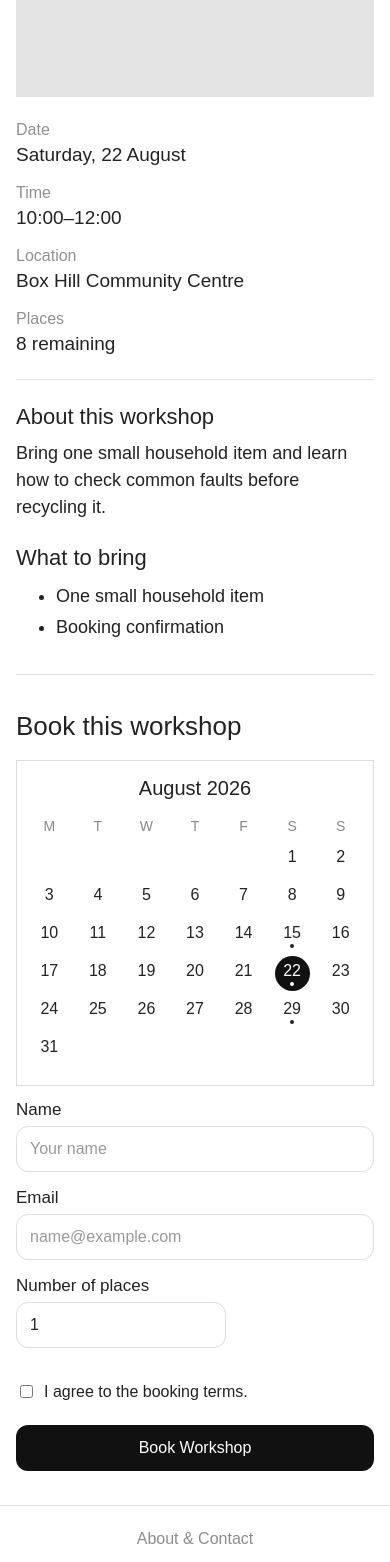
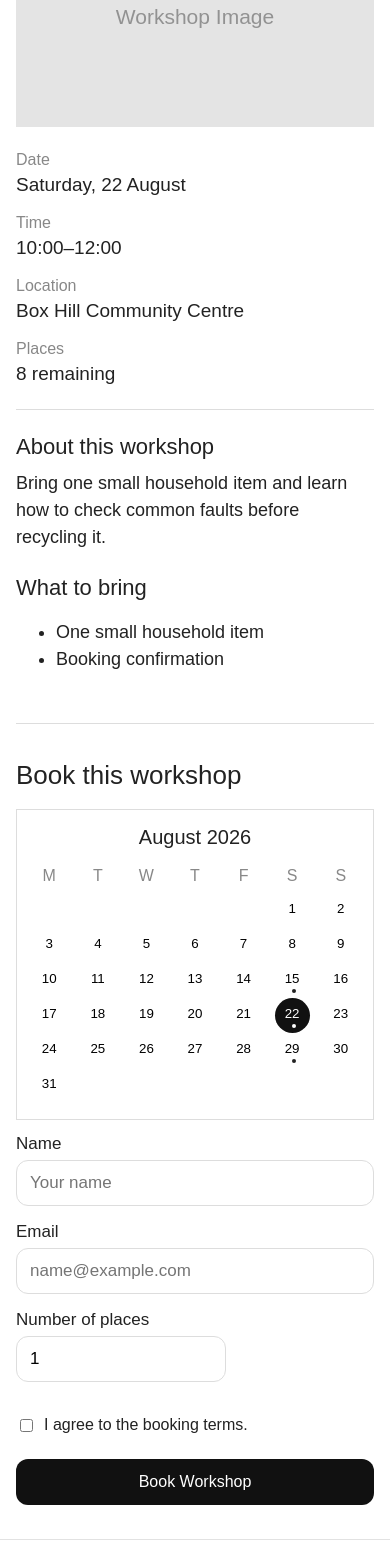
Before and after one commit to DarrenChouCN/reloop-melbourne, a Vue app: page /workshops/basic-repair in a window 390 px wide. Shown: the part 402-1964 px from the top of the page. Built offline with nearby package versions, Linux system fonts and the light colour scheme.

Commit message:
feat: complete validation and improve workshop display

```diff
--- a/src/views/WorkshopView.vue
+++ b/src/views/WorkshopView.vue
@@ -3,6 +3,8 @@ import { computed, reactive, ref } from 'vue'
 import workshop from '../data/workshop.json'
 
 const selectedDate = ref('2026-08-22')
+const days = Array.from({ length: 31 }, (_, index) => index + 1)
+const weekDays = ['M', 'T', 'W', 'T', 'F', 'S', 'S']
 
 const bookingForm = reactive({
   name: '',
@@ -11,81 +13,63 @@ const bookingForm = reactive({
   agreedToTerms: false,
 })
 
-const weekDays = ['M', 'T', 'W', 'T', 'F', 'S', 'S']
-
-// August 2026 starts on Saturday.
-// Since the calendar starts on Monday, five empty cells are required.
-const leadingBlankDays = 5
-const daysInAugust = 31
-
-const calendarDays = Array.from({ length: daysInAugust }, (_, index) => {
-  const day = index + 1
-
-  return {
-    day,
-    date: `2026-08-${String(day).padStart(2, '0')}`,
-  }
+const selectedSession = computed(() => {
+  return workshop.sessions.find((session) => session.date === selectedDate.value)
 })
 
-const availableDates = computed(() => {
-  return new Set(workshop.sessions.map((session) => session.date))
-})
-
-const selectedSession = computed(() => {
-  return workshop.sessions.find((session) => session.date === selectedDate.value) ?? null
-})
-
-function selectDate(date) {
-  selectedDate.value = date
+function dateFor(day) {
+  return `2026-08-${String(day).padStart(2, '0')}`
 }
 
-function isAvailable(date) {
-  return availableDates.value.has(date)
+function hasWorkshop(day) {
+  return workshop.sessions.some((session) => session.date === dateFor(day))
+}
+
+function selectDay(day) {
+  selectedDate.value = dateFor(day)
+}
+
+function submitBooking() {
+  alert(`Booking confirmed for ${selectedSession.value.displayDate}.`)
 }
 </script>
 
 <template>
-  <div class="workshop-page">
-    <section class="page-heading">
+  <main class="workshop-page">
+    <header class="page-heading">
       <h1>{{ workshop.title }}</h1>
       <p>{{ workshop.subtitle }}</p>
-    </section>
+    </header>
 
     <div class="workshop-layout">
       <section class="workshop-details">
         <template v-if="selectedSession">
-          <div class="workshop-image" role="img" aria-label="Basic household item repair workshop">
-            Workshop Image
+          <div class="workshop-image">Workshop Image</div>
+
+          <div class="session-information">
+            <div>
+              <span>Date</span>
+              <p>{{ selectedSession.displayDate }}</p>
+            </div>
+            <div>
+              <span>Time</span>
+              <p>{{ selectedSession.time }}</p>
+            </div>
+            <div>
+              <span>Location</span>
+              <p>{{ selectedSession.location }}</p>
+            </div>
+            <div>
+              <span>Places</span>
+              <p>{{ selectedSession.remainingPlaces }} remaining</p>
+            </div>
           </div>
 
-          <dl class="session-information">
-            <div class="information-item">
-              <dt>Date</dt>
-              <dd>{{ selectedSession.displayDate }}</dd>
-            </div>
-
-            <div class="information-item">
-              <dt>Time</dt>
-              <dd>{{ selectedSession.time }}</dd>
-            </div>
-
-            <div class="information-item">
-              <dt>Location</dt>
-              <dd>{{ selectedSession.location }}</dd>
-            </div>
-
-            <div class="information-item">
-              <dt>Places</dt>
-              <dd>{{ selectedSession.remainingPlaces }} remaining</dd>
-            </div>
-          </dl>
-
-          <div class="workshop-description">
+          <div class="description">
             <h2>About this workshop</h2>
             <p>{{ workshop.description }}</p>
 
             <h2>What to bring</h2>
-
             <ul>
               <li v-for="item in workshop.whatToBring" :key="item">
                 {{ item }}
@@ -94,129 +78,105 @@ function isAvailable(date) {
           </div>
         </template>
 
-        <div v-else class="unavailable-state">
-          <div class="unavailable-icon" aria-hidden="true">×</div>
-
+        <div v-else class="unavailable">
           <h2>No workshop available</h2>
-
-          <p>
-            There are no workshop sessions available on the selected date. Please choose a date
-            marked with a dot.
-          </p>
+          <p>Please choose a date marked with a dot.</p>
         </div>
       </section>
 
       <aside class="booking-section">
         <h2>Book this workshop</h2>
 
-        <section class="calendar" aria-label="Workshop calendar">
+        <div class="calendar">
           <h3>August 2026</h3>
 
-          <div class="calendar-grid calendar-weekdays">
-            <span v-for="(weekDay, index) in weekDays" :key="`${weekDay}-${index}`">
+          <div class="calendar-grid week-days">
+            <span v-for="(weekDay, index) in weekDays" :key="index">
               {{ weekDay }}
             </span>
           </div>
 
-          <div class="calendar-grid calendar-dates">
-            <span
-              v-for="blank in leadingBlankDays"
-              :key="`blank-${blank}`"
-              class="calendar-spacer"
-            />
+          <div class="calendar-grid">
+            <span v-for="blank in 5" :key="`blank-${blank}`"></span>
 
             <button
-              v-for="calendarDay in calendarDays"
-              :key="calendarDay.date"
+              v-for="day in days"
+              :key="day"
               type="button"
               class="calendar-day"
-              :class="{
-                selected: selectedDate === calendarDay.date,
-                available: isAvailable(calendarDay.date),
-              }"
-              :aria-label="`August ${calendarDay.day}, 2026`"
-              :aria-pressed="selectedDate === calendarDay.date"
-              @click="selectDate(calendarDay.date)"
+              :class="{ selected: selectedDate === dateFor(day) }"
+              @click="selectDay(day)"
             >
-              <span>{{ calendarDay.day }}</span>
-
-              <span
-                v-if="isAvailable(calendarDay.date)"
-                class="availability-dot"
-                aria-label="Workshop available"
-              />
+              {{ day }}
+              <i v-if="hasWorkshop(day)"></i>
             </button>
           </div>
-        </section>
+        </div>
 
-        <form class="booking-form" @submit.prevent>
-          <div class="form-field">
-            <label for="booking-name">Name</label>
-
+        <form class="booking-form" @submit.prevent="submitBooking">
+          <label>
+            Name
             <input
-              id="booking-name"
               v-model="bookingForm.name"
               type="text"
               placeholder="Your name"
+              required
               :disabled="!selectedSession"
             />
-          </div>
+          </label>
 
-          <div class="form-field">
-            <label for="booking-email">Email</label>
-
+          <label>
+            Email
             <input
-              id="booking-email"
               v-model="bookingForm.email"
               type="email"
               placeholder="name@example.com"
+              required
               :disabled="!selectedSession"
             />
-          </div>
+          </label>
 
-          <div class="form-field places-field">
-            <label for="number-of-places">Number of places</label>
-
+          <label class="places-field">
+            Number of places
             <input
-              id="number-of-places"
               v-model.number="bookingForm.numberOfPlaces"
               type="number"
               min="1"
               :max="selectedSession ? selectedSession.remainingPlaces : 1"
+              required
               :disabled="!selectedSession"
             />
-          </div>
+          </label>
 
           <label class="terms-field">
             <input
               v-model="bookingForm.agreedToTerms"
               type="checkbox"
+              required
               :disabled="!selectedSession"
             />
-
-            <span>I agree to the booking terms.</span>
+            I agree to the booking terms.
           </label>
 
-          <button type="submit" class="booking-button" :disabled="!selectedSession">
-            Book Workshop
-          </button>
+          <button type="submit" :disabled="!selectedSession">Book Workshop</button>
         </form>
       </aside>
     </div>
-  </div>
+  </main>
 </template>
 
 <style scoped>
 .workshop-page {
   width: calc(100% - 56px);
   max-width: 1200px;
-  margin: 0 auto;
+  margin: auto;
   padding: 26px 0 34px;
+  color: #222;
 }
 
 .page-heading {
   padding-bottom: 24px;
-  border-bottom: 1px solid #e2e2e2;
+  border-bottom: 1px solid #ddd;
 }
 
 .page-heading h1 {
@@ -227,25 +187,23 @@ function isAvailable(date) {
 
 .page-heading p {
   margin: 12px 0 0;
-  color: #909090;
+  color: #888;
   font-size: 20px;
 }
 
 .workshop-layout {
   display: grid;
-  grid-template-columns: minmax(0, 1.15fr) minmax(350px, 0.9fr);
+  grid-template-columns: 1.15fr 0.9fr;
   margin-top: 20px;
 }
 
 .workshop-details {
-  min-width: 0;
   padding: 12px 28px 0 0;
 }
 
 .booking-section {
-  min-width: 0;
   padding-left: 28px;
-  border-left: 1px solid #e2e2e2;
+  border-left: 1px solid #ddd;
 }
 
 .booking-section > h2 {
@@ -255,94 +213,70 @@ function isAvailable(date) {
 }
 
 .workshop-image {
-  width: 100%;
   min-height: 220px;
   display: flex;
   align-items: center;
   justify-content: center;
-  background-color: #e4e4e4;
+  background: #e4e4e4;
   color: #929292;
   font-size: 21px;
 }
 
 .session-information {
   display: grid;
-  grid-template-columns: repeat(2, minmax(0, 1fr));
+  grid-template-columns: 1fr 1fr;
   gap: 24px 36px;
   margin: 24px 0;
   padding-bottom: 24px;
-  border-bottom: 1px solid #e2e2e2;
+  border-bottom: 1px solid #ddd;
 }
 
-.information-item dt {
-  margin-bottom: 5px;
-  color: #909090;
-  font-size: 16px;
+.session-information span {
+  color: #888;
 }
 
-.information-item dd {
-  margin: 0;
+.session-information p {
+  margin: 5px 0 0;
   font-size: 19px;
 }
 
-.workshop-description h2 {
+.description h2 {
   margin: 24px 0 10px;
   font-size: 22px;
   font-weight: 500;
 }
 
-.workshop-description p {
-  margin: 0;
+.description p,
+.description ul {
   font-size: 18px;
   line-height: 1.5;
 }
 
-.workshop-description ul {
-  margin: 8px 0 0;
-  font-size: 18px;
-  line-height: 1.7;
+.description p {
+  margin: 0;
 }
 
-.unavailable-state {
+.unavailable {
   min-height: 520px;
-  padding: 40px;
   display: flex;
   flex-direction: column;
   align-items: center;
   justify-content: center;
-  background-color: #f5f5f5;
+  background: #f5f5f5;
   text-align: center;
 }
 
-.unavailable-icon {
-  width: 54px;
-  height: 54px;
-  display: flex;
-  align-items: center;
-  justify-content: center;
-  border: 2px solid #999999;
-  border-radius: 50%;
-  color: #777777;
-  font-size: 30px;
+.unavailable h2 {
+  margin-bottom: 4px;
 }
 
-.unavailable-state h2 {
-  margin: 20px 0 10px;
-  font-size: 23px;
-  font-weight: 500;
-}
-
-.unavailable-state p {
-  max-width: 390px;
-  margin: 0;
-  color: #777777;
-  font-size: 17px;
-  line-height: 1.5;
+.unavailable p {
+  color: #777;
 }
 
 .calendar {
   padding: 16px 18px 18px;
-  border: 1px solid #dddddd;
+  border: 1px solid #ddd;
 }
 
 .calendar h3 {
@@ -355,89 +289,67 @@ function isAvailable(date) {
 .calendar-grid {
   display: grid;
   grid-template-columns: repeat(7, 1fr);
+  text-align: center;
 }
 
-.calendar-weekdays {
+.week-days {
   margin-bottom: 8px;
-  color: #888888;
-  text-align: center;
-  font-size: 14px;
-}
-
-.calendar-dates {
-  row-gap: 3px;
+  color: #888;
 }
 
 .calendar-day {
   position: relative;
   width: 38px;
   height: 38px;
-  margin: 0 auto;
+  margin: auto;
   padding: 0 0 5px;
   border: 0;
   border-radius: 50%;
-  background: transparent;
-  color: #222222;
-  font: inherit;
+  background: none;
   cursor: pointer;
 }
 
 .calendar-day:hover {
-  background-color: #eeeeee;
+  background: #eee;
 }
 
 .calendar-day.selected {
-  background-color: #111111;
-  color: #ffffff;
+  background: #111;
+  color: white;
 }
 
-.availability-dot {
+.calendar-day i {
   position: absolute;
   bottom: 5px;
-  left: 50%;
+  left: 17px;
   width: 4px;
   height: 4px;
   border-radius: 50%;
-  background-color: #222222;
-  transform: translateX(-50%);
+  background: #222;
 }
 
-.calendar-day.selected .availability-dot {
-  background-color: #ffffff;
+.calendar-day.selected i {
+  background: white;
 }
 
 .booking-form {
   margin-top: 14px;
 }
 
-.form-field {
+.booking-form > label:not(.terms-field) {
   margin-bottom: 16px;
-}
-
-.form-field label {
   display: block;
-  margin-bottom: 6px;
   font-size: 17px;
 }
 
-.form-field input {
+.booking-form input:not([type='checkbox']) {
   width: 100%;
   min-height: 46px;
+  margin-top: 6px;
   padding: 10px 13px;
-  border: 1px solid #dddddd;
+  border: 1px solid #ddd;
   border-radius: 12px;
-  background-color: #ffffff;
-  color: #222222;
   font: inherit;
-}
-
-.form-field input::placeholder {
-  color: #999999;
-}
-
-.form-field input:disabled {
-  background-color: #f4f4f4;
-  cursor: not-allowed;
 }
 
 .places-field {
@@ -447,24 +359,23 @@ function isAvailable(date) {
 .terms-field {
   margin: 34px 0 24px;
   display: flex;
-  align-items: center;
   gap: 8px;
-  font-size: 16px;
 }
 
-.booking-button {
+.booking-form button {
   width: 100%;
   min-height: 46px;
   border: 0;
   border-radius: 12px;
-  background-color: #111111;
-  color: #ffffff;
+  background: #111;
+  color: white;
   font: inherit;
   cursor: pointer;
 }
 
-.booking-button:disabled {
-  background-color: #aaaaaa;
+.booking-form button:disabled,
+.booking-form input:disabled {
+  opacity: 0.55;
   cursor: not-allowed;
 }
 
@@ -486,7 +397,7 @@ function isAvailable(date) {
   .booking-section {
     margin-top: 32px;
     padding: 32px 0 0;
-    border-top: 1px solid #e2e2e2;
+    border-top: 1px solid #ddd;
     border-left: 0;
   }
 }
@@ -494,15 +405,10 @@ function isAvailable(date) {
 @media (max-width: 767px) {
   .workshop-page {
     width: calc(100% - 40px);
-    padding-top: 22px;
   }
 
   .page-heading h1 {
     font-size: 27px;
-  }
-
-  .page-heading p {
-    font-size: 17px;
   }
 }
 
@@ -517,18 +423,12 @@ function isAvailable(date) {
   }
 
   .calendar {
-    padding-right: 8px;
-    padding-left: 8px;
+    padding: 16px 8px;
   }
 
   .calendar-day {
     width: 35px;
     height: 35px;
   }
-
-  .unavailable-state {
-    min-height: 360px;
-    padding: 24px;
-  }
 }
 </style>
```
